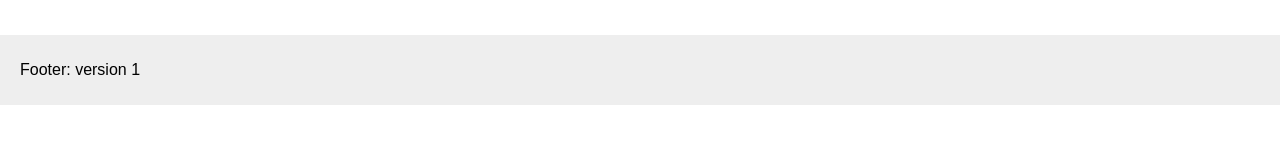
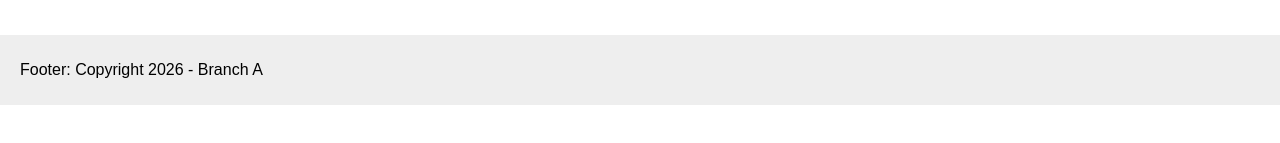
Before and after one commit to kallamkanishka37-jpg/2500030019_Fedw_Endsemlab, a plain HTML site: page index.html in a window 1280 px wide. Shown: the part 155-298 px from the top of the page. Drawn offline with Linux system fonts and the light colour scheme.

Commit message:
Change footer text in feature-footer-a

```diff
--- a/index.html
+++ b/index.html
@@ -13,7 +13,7 @@
     <p>Welcome to the Git branching and merging demo.</p>
   </main>
   <footer>
-    <p>Footer: version 1</p>
+    <p>Footer: Copyright 2026 - Branch A</p>
   </footer>
 </body>
 </html>
```
